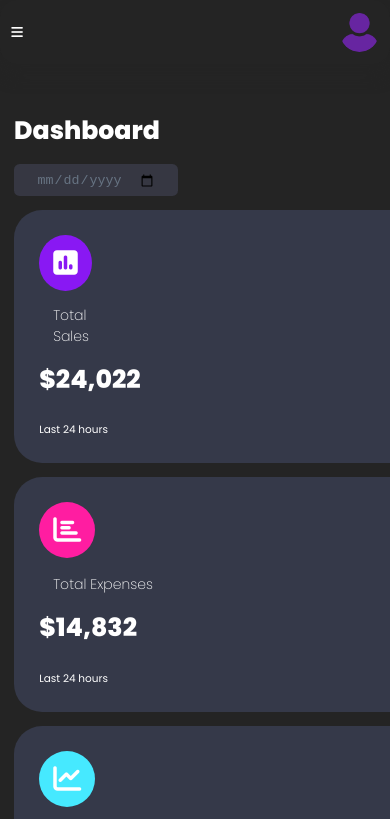
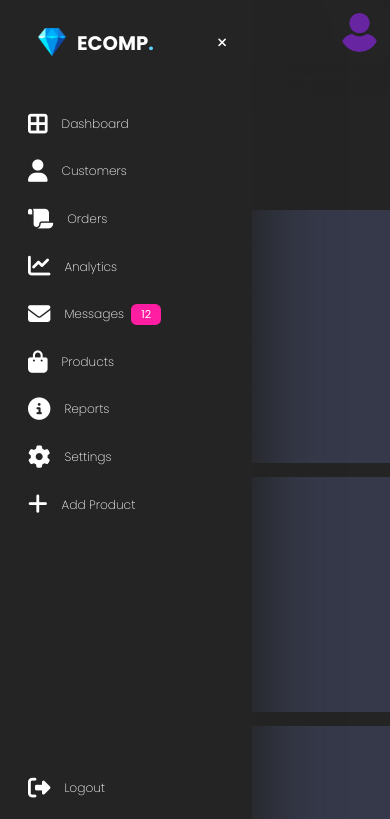
Before and after one commit to JessikaGyllstrom/DarkModeDashboard, a plain HTML site: page index.html in a window 390 px wide. Both pictures are taken after a click on the button 17 px from the left and 32 px from the top of the page. Shown: the top 819 px of the page. Drawn offline with Linux system fonts and the light colour scheme.

Commit message:
js added for dropdown-menu

```diff
--- a/index.html
+++ b/index.html
@@ -18,7 +18,7 @@
                     <img src="/images/logo.png"><h2>ECOMP<span class="span-dot">.</span></h2>
                 </div>
                 <div class="close" id="close-btn">
-                    <span class="fa-solid fa-xmark">close</span>
+                    <span class="fa-solid fa-xmark"></span>
                 </div>
             </div>
             <div class="sidebar">
@@ -175,8 +175,8 @@
                                     <tr>
                                         <td>USB Speakerphone</td>
                                         <td>87432</td>
-                                        <td>Received</td>
-                                        <td class="success">Processed</td>
+                                        <td>Paid</td>
+                                        <td class="success">Delivered</td>
                                         <td class="primary">Details</td>
                                     </tr>
                                 </thead>
@@ -186,7 +186,7 @@
         </main>
         <div class="right">
             <div class="top">
-                <button class="menu-btn">
+                <button class="menu-btn" id="menu-btn">
                     <i class="fa-solid fa-bars"></i>
                 </button>
                 <div class="profile">
@@ -281,5 +281,6 @@
              </div>
         </div>
      </div>
+     <script src="/index.js"></script>
 </body>
 </html>
--- a/index.js
+++ b/index.js
@@ -0,0 +1,11 @@
+const sideMenu = document.querySelector("aside");
+const menuBtn = document.querySelector("#menu-btn");
+const closeBtn = document.querySelector("#close-btn");
+
+
+menuBtn.addEventListener("click", () =>  {
+    sideMenu.style.display = 'block';
+})
+closeBtn.addEventListener('click', () => {
+    sideMenu.style.display = 'none';
+})
--- a/stylesheets/mystyle.css
+++ b/stylesheets/mystyle.css
@@ -334,6 +334,7 @@ main .recent-orders a {
 }
 .menu-btn {
     background-color:var(--color-background);
+    font-size: 1.5rem;
 }
 .right .top .profile {
     display: flex;
@@ -486,13 +487,21 @@ main .recent-orders a {
     }
     aside {
         position: fixed;
-        left: 0;
+        left: -100%;
         width: 18rem;
         z-index: 3;
         box-shadow: 1rem 3rem 4rem var(--color-background);
         height: 100vh;
         padding-right: var(--card-padding);
         display: none;
+        background-color: var(--color-background);
+        animation: showMenu 400ms ease forwards;
+    }
+    @keyframes showMenu {
+        to {
+            left: 0;
+        }
+
     }
     aside .logo {
         margin-left: 1rem;
@@ -509,7 +518,7 @@ main .recent-orders a {
     }
     aside .sidebar a:last-child {
         position: absolute;
-        bottom: 5rem;
+        bottom: 1rem;
     }
     aside .close {
         display: inline-block;
```
